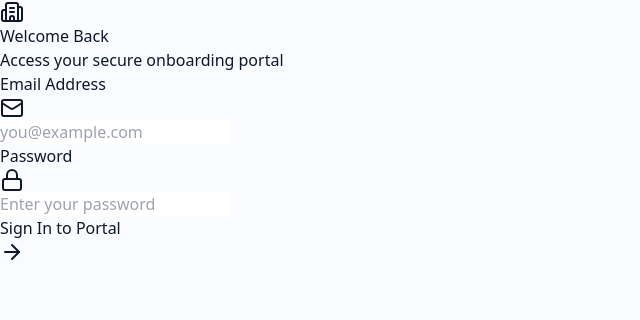
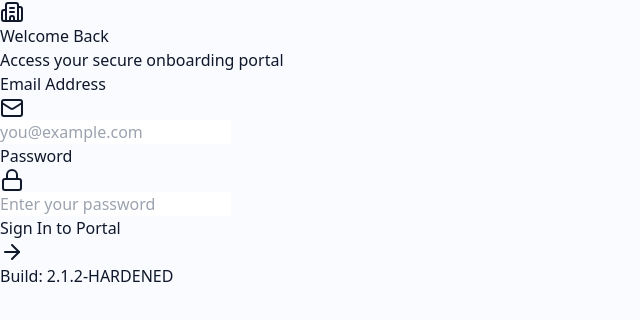
Before and after one commit to Vaideeswari-Beginner-Learning/onboarding-website, a React (Vite) app in the folder frontend/: page /login in a window 1280 px wide. Shown: the top 320 px of the page, without its empty margins (0-640 px from the left). Built offline with nearby package versions, Linux system fonts and the light colour scheme.

Commit message:
UI: Add version number to Login page footer

```diff
--- a/frontend/src/pages/Login.jsx
+++ b/frontend/src/pages/Login.jsx
@@ -57,6 +57,7 @@ export default function Login() {
                 <div className="premium-card py-10 px-6 sm:px-12">
 
                     <form className="space-y-6" onSubmit={handleLogin}>
+                        {/* ... existing form items ... */}
                         <div>
                             <label htmlFor="email" className="block text-sm font-medium text-slate-700">
                                 Email Address
@@ -112,6 +113,10 @@ export default function Login() {
                     </form>
 
                 </div>
+
+                <div className="mt-8 text-center text-xs text-slate-400 font-mono tracking-widest uppercase">
+                    Build: {import.meta.env.VITE_VERSION || '2.1.2-HARDENED'}
+                </div>
             </div>
         </div>
     );
```
